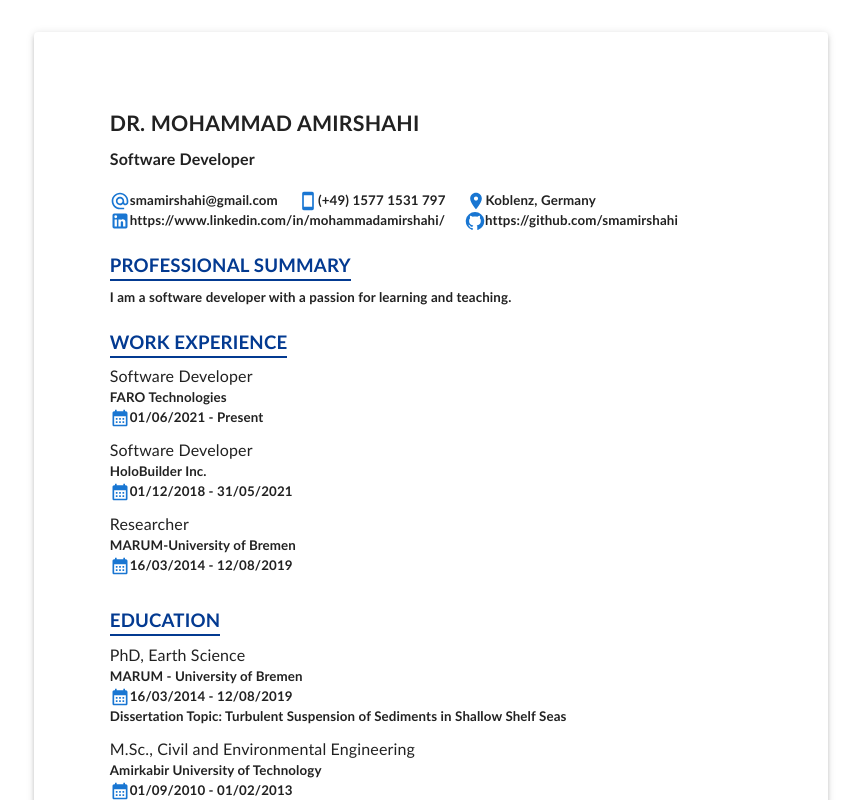
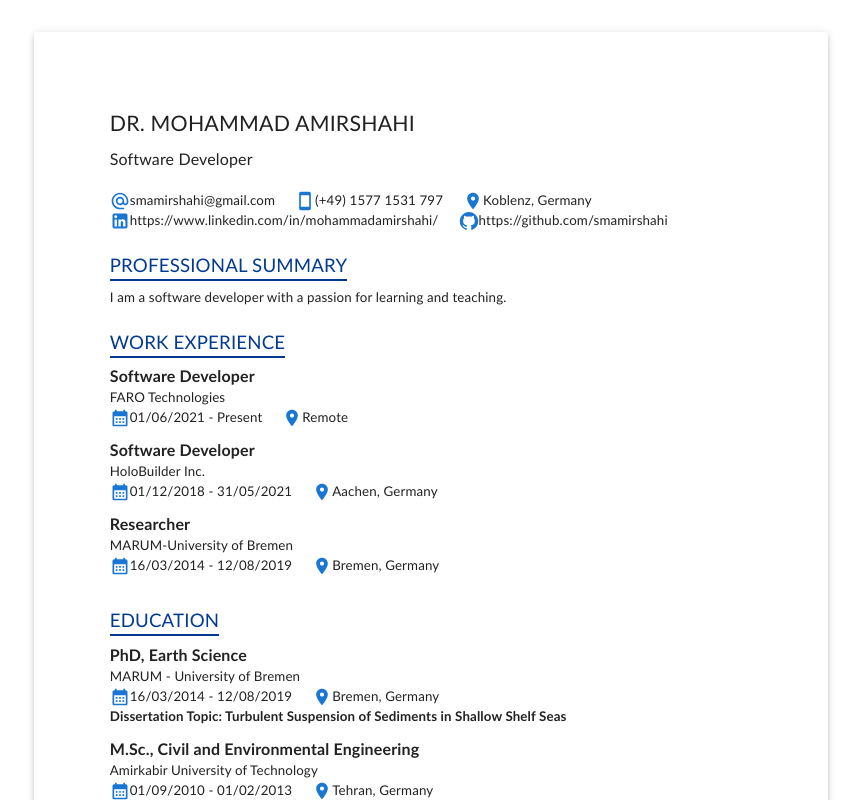
Before and after one commit to smamirshahi/squeezy-cv, a React (Vite) app: page / in a window 1280 px wide. Shown: the top 800 px of the page, without its empty margins (209-1070 px from the left). Built offline with nearby package versions, Linux system fonts and the light colour scheme.

Commit message:
[main] Add location
- add location and correct the isBold prop

```diff
--- a/src/Sections/experiences/experiences-subsection.tsx
+++ b/src/Sections/experiences/experiences-subsection.tsx
@@ -6,6 +6,8 @@ import {
 } from "../../common/custom-stylings";
 import { Grid2 } from "@mui/material";
 import { ExperienceProps } from "../../common/custom-types";
+import { IconWithText } from "../../common/icon-with-text";
+import LocationOnIcon from "@mui/icons-material/LocationOn";
 
 interface Props {
   /** data for each experience */
@@ -21,11 +23,14 @@ export function ExperiencesSubsection({ experience }: Props): JSX.Element {
       alignItems="flex-start"
       sx={{ mb: "10px" }}
     >
-      <SubsectionText text={experience.title} isBold />
+      <SubsectionText text={experience.title} isBold={true} />
       <NormalText text={experience.institute} />
-      <DatePeriodText datePeriod={experience.datePeriod} />
+      <Grid2 container direction="row" alignItems="center">
+        <DatePeriodText datePeriod={experience.datePeriod} />
+        <IconWithText icon={LocationOnIcon} text={experience.location} />
+      </Grid2>
       {experience.dissertationTitle && (
-        <NormalText text={experience.dissertationTitle} />
+        <NormalText text={experience.dissertationTitle} isBold={true} />
       )}
       {/* <List sx={{ listStyleType: "disc" }}>
         {workExperience.bulletPoints.map((bulletPoint, index) => (
--- a/src/applicant.ts
+++ b/src/applicant.ts
@@ -23,16 +23,19 @@ export const Application: GeneralResumeProps = {
     {
       title: "Software Developer",
       institute: "FARO Technologies",
+      location: "Remote",
       datePeriod: { start: "2021-06-01" },
     },
     {
       title: "Software Developer",
       institute: "HoloBuilder Inc.",
+      location: "Aachen, Germany",
       datePeriod: { start: "2018-12-01", end: "2021-05-31" },
     },
     {
       title: "Researcher",
       institute: "MARUM-University of Bremen",
+      location: "Bremen, Germany",
       datePeriod: { start: "2014-03-16", end: "2019-08-12" },
     },
   ],
@@ -41,6 +44,7 @@ export const Application: GeneralResumeProps = {
     {
       title: "PhD, Earth Science",
       institute: "MARUM - University of Bremen",
+      location: "Bremen, Germany",
       datePeriod: { start: "2014-03-16", end: "2019-08-12" },
       dissertationTitle:
         "Dissertation Topic: Turbulent Suspension of Sediments in Shallow Shelf Seas",
@@ -48,6 +52,7 @@ export const Application: GeneralResumeProps = {
     {
       title: "M.Sc., Civil and Environmental Engineering",
       institute: "Amirkabir University of Technology",
+      location: "Tehran, Germany",
       datePeriod: { start: "2010-09-01", end: "2013-02-01" },
       dissertationTitle:
         "Dissertation Topic: Experimental Study of Effect of Turbulence Intensity on Riprap Stability",
--- a/src/common/custom-stylings.tsx
+++ b/src/common/custom-stylings.tsx
@@ -27,7 +27,7 @@ export function ResumeTitle({ text, isBold = false }: TextProps): JSX.Element {
       sx={{
         fontSize: "16pt",
         fontFamily: "Calibri, sans-serif",
-        fontWeight: isBold ? "normal" : "bold",
+        fontWeight: isBold ? "bold" : "normal",
         textTransform: "uppercase",
       }}
       gutterBottom
@@ -43,7 +43,7 @@ export function SectionTitle({ text, isBold = false }: TextProps): JSX.Element {
       sx={{
         fontSize: "14pt",
         fontFamily: "Calibri, sans-serif",
-        fontWeight: isBold ? "normal" : "bold",
+        fontWeight: isBold ? "bold" : "normal",
         borderBottom: `2px solid ${CustomColor.darkBlue}`,
         textTransform: "uppercase",
         color: CustomColor.darkBlue,
@@ -64,7 +64,7 @@ export function SubsectionText({
       sx={{
         fontSize: "12pt",
         fontFamily: "Calibri, sans-serif",
-        fontWeight: isBold ? "normal" : "bold",
+        fontWeight: isBold ? "bold" : "normal",
       }}
     >
       {text}
@@ -78,7 +78,7 @@ export function NormalText({ text, isBold = false }: TextProps): JSX.Element {
       sx={{
         fontSize: "10pt",
         fontFamily: "Calibri, sans-serif",
-        fontWeight: isBold ? "normal" : "bold",
+        fontWeight: isBold ? "bold" : "normal",
       }}
     >
       {text}
--- a/src/common/custom-types.ts
+++ b/src/common/custom-types.ts
@@ -35,6 +35,9 @@ export interface ExperienceProps {
   /** The institute of the work/education subsection */
   institute: string;
 
+  /** The location of job/education */
+  location: string;
+
   /** The date of the experience */
   datePeriod: { start: string; end?: string };
 
```
